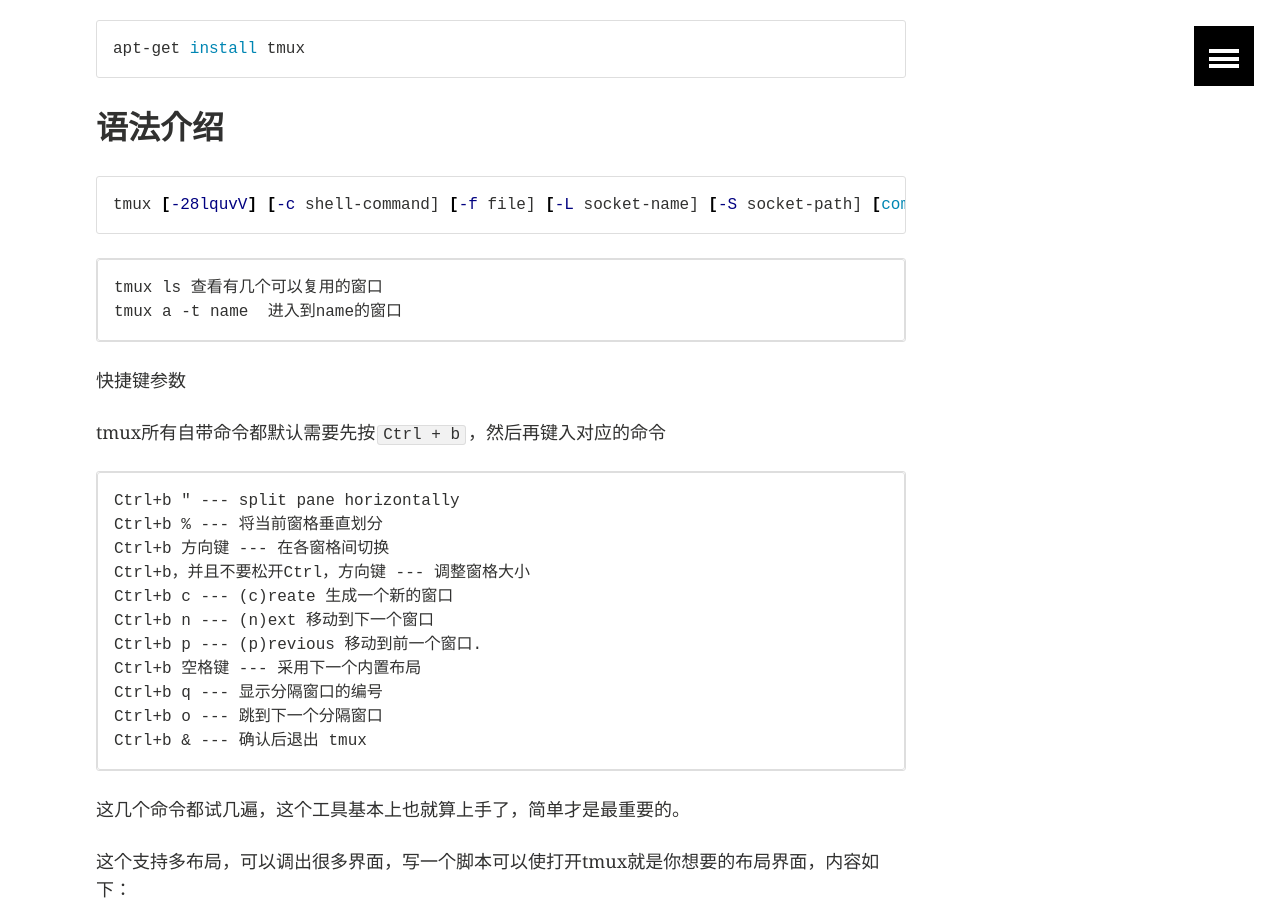
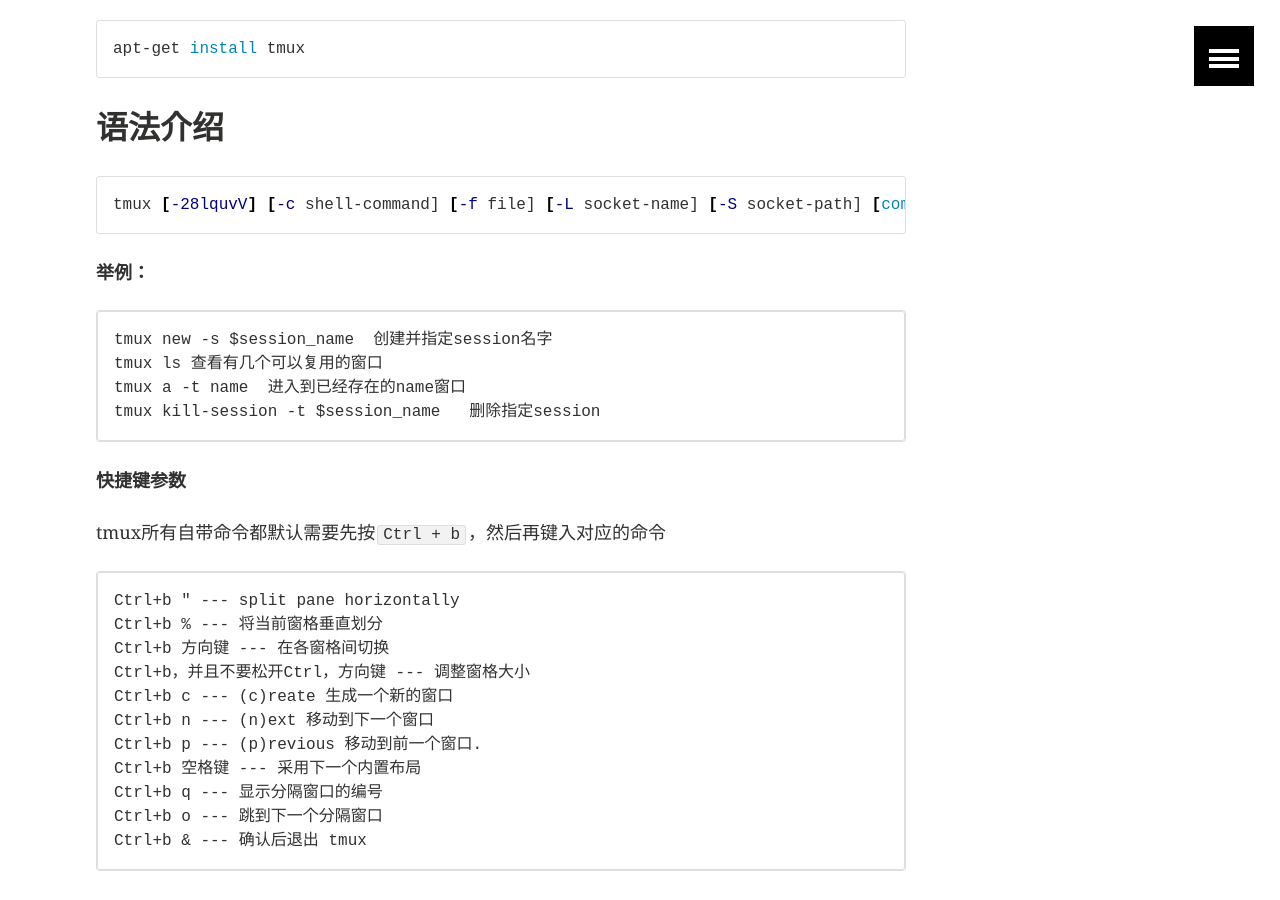
Before and after one commit to Jeremy115/goywzl.github.io, a Jekyll site: the page built from _posts/linux/2015-12-2-Screen&Tmux.markdown, in a window 1280 px wide and 900 px high, scrolled down 5495 px. Built offline with Jekyll 4.4.1, drawn with Linux system fonts in a browser that asks for light colours; comment, search, counter and statistics services are not loaded.

Commit message:
alter screen

```diff
--- a/_posts/linux/2015-12-2-Screen&Tmux.markdown
+++ b/_posts/linux/2015-12-2-Screen&Tmux.markdown
@@ -263,10 +263,14 @@
 {% endraw %}
 {% endhighlight %}
 
+**举例：**
+
+	tmux new -s $session_name  创建并指定session名字
     tmux ls 查看有几个可以复用的窗口
-    tmux a -t name  进入到name的窗口
+    tmux a -t name  进入到已经存在的name窗口
+	tmux kill-session -t $session_name   删除指定session
 
-快捷键参数
+**快捷键参数**
 
 tmux所有自带命令都默认需要先按`Ctrl + b`，然后再键入对应的命令
 
```
